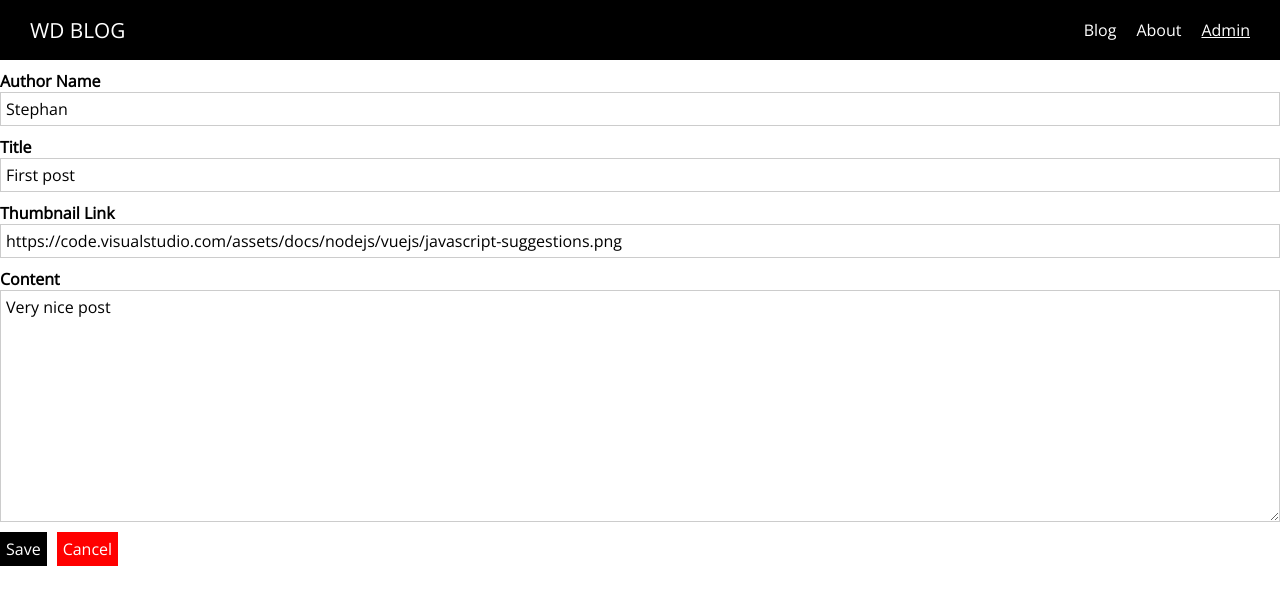
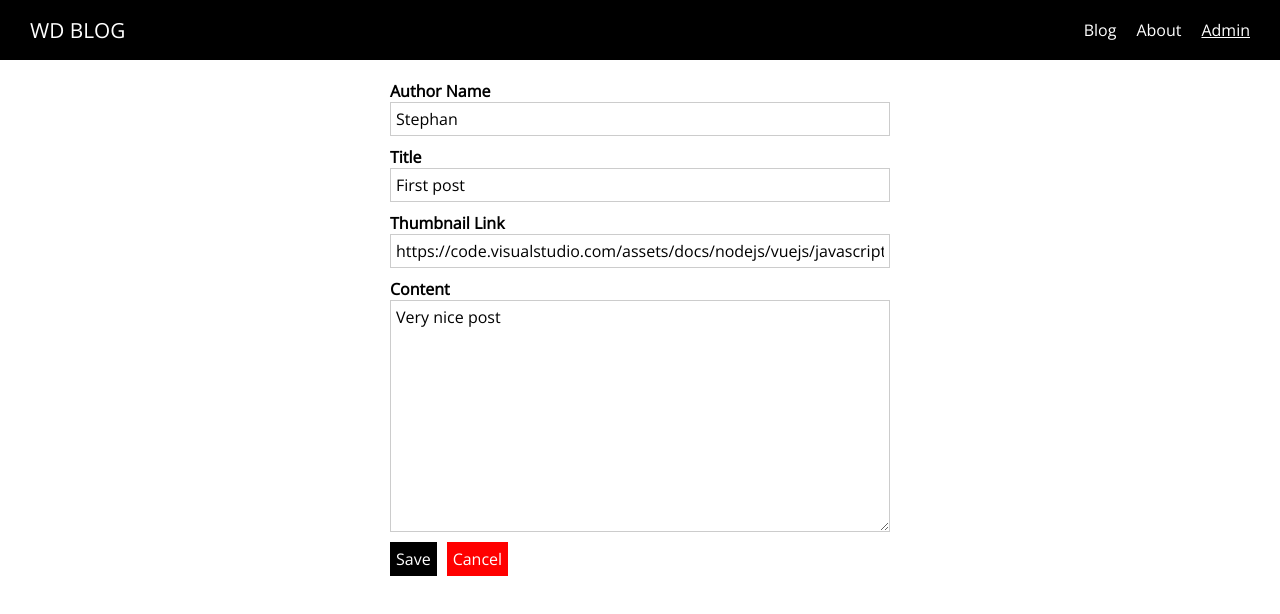
Before and after one commit to stephangriesel/learning-vuejs, a Nuxt app in the folder Projects/vue-blog/: page /admin/1 in a window 1280 px wide. Shown: the top 614 px of the page. Built offline with nearby package versions, Linux system fonts and the light colour scheme.

Commit message:
add styles

```diff
--- a/Projects/vue-blog/pages/admin/_postId/index.vue
+++ b/Projects/vue-blog/pages/admin/_postId/index.vue
@@ -26,3 +26,15 @@ export default {
   }
 };
 </script>
+
+<style scoped>
+.update-form {
+  width: 90%;
+  margin: 20px auto;
+}
+@media (min-width: 768px) {
+  .update-form {
+    width: 500px;
+  }
+}
+</style>
--- a/Projects/vue-blog/pages/admin/new-post/index.vue
+++ b/Projects/vue-blog/pages/admin/new-post/index.vue
@@ -15,3 +15,16 @@ export default {
   }
 };
 </script>
+
+<style scoped>
+.new-post-form {
+  width: 90%;
+  margin: 20px auto;
+}
+
+@media (min-width: 768px) {
+  .new-post-form {
+    width: 500px;
+  }
+}
+</style>
```
